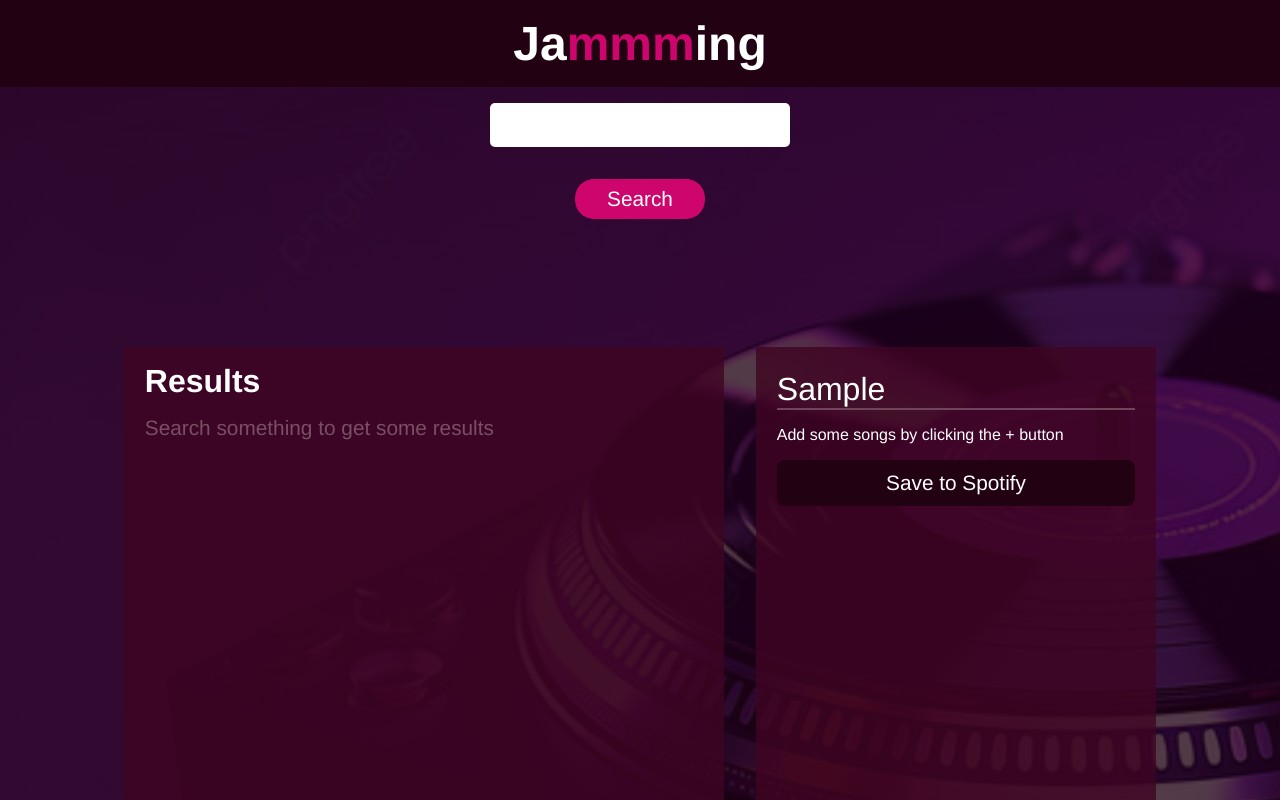
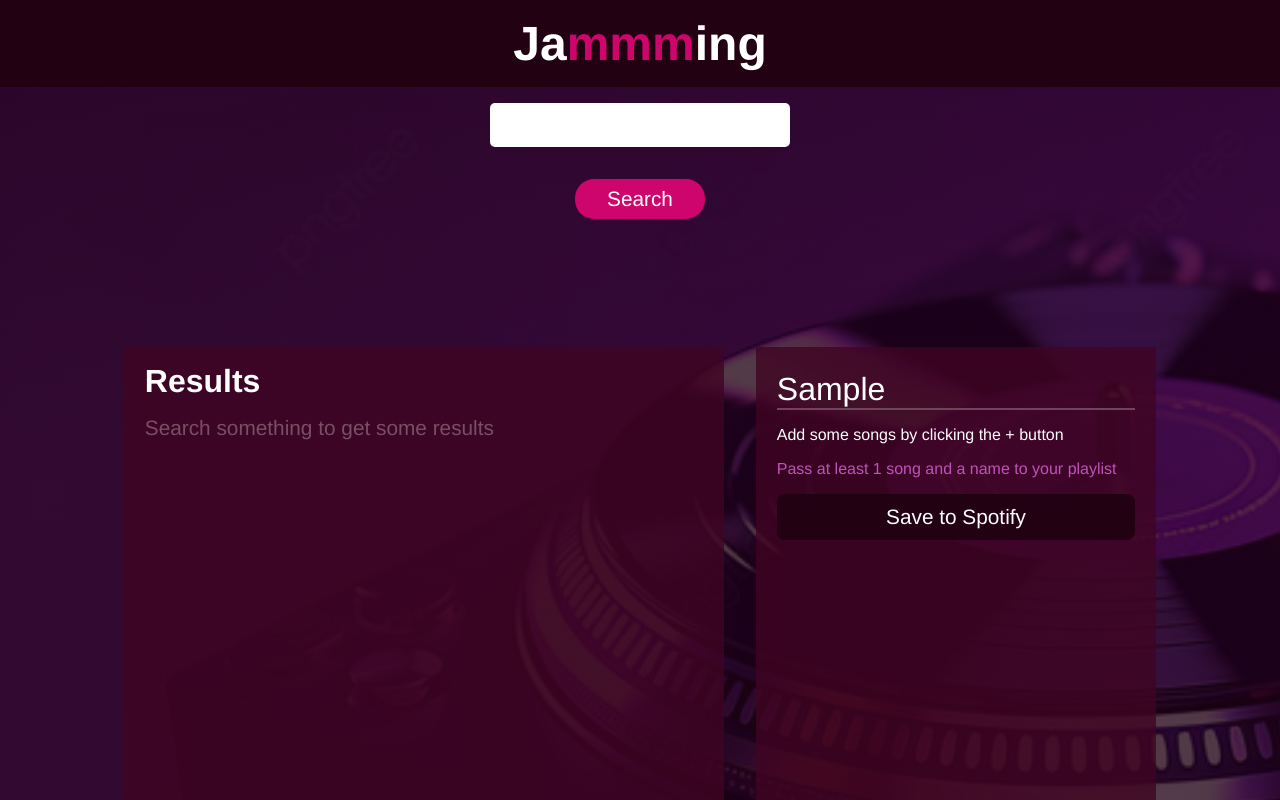
Before and after one commit to Tomas-Arrativel/Jamming-app, a React (Vite) app: page / in a window 1280 px wide. Both pictures are taken after typing "Sample" into the empty fields and a click on the button "Save to Spotify". Shown: the top 800 px of the page. Built offline with nearby package versions, Linux system fonts and the light colour scheme.

Commit message:
Using and creating the functions to create the playlist

```diff
--- a/src/components/Tracklist/Tracklist.jsx
+++ b/src/components/Tracklist/Tracklist.jsx
@@ -1,11 +1,37 @@
+import { useState } from 'react';
 import Track from '../Track/Track';
 import styles from './Tracklist.module.css';
 
-const Tracklist = ({ addedSongs, setAddedSongs }) => {
+const Tracklist = ({ addedSongs, setAddedSongs, setPlaylists }) => {
+  const [playlistName, setPlaylistName] = useState('');
+  const [error, setError] = useState(false);
+
+  const handleOnChange = (e) => {
+    setPlaylistName(e.target.value);
+  };
+
+  const handleCreatePlaylist = () => {
+    if (playlistName.trim() === '' || addedSongs.length < 1) {
+      setError(true);
+      return;
+    }
+
+    setPlaylists((prevPlaylists) => [
+      ...prevPlaylists,
+      { name: playlistName, songs: addedSongs },
+    ]);
+
+    setAddedSongs([]);
+    setPlaylistName('');
+    setError(false);
+  };
+
   return (
     <div className={styles['selected']}>
       <input
         type='text'
+        value={playlistName}
+        onChange={handleOnChange}
         placeholder='Playlist name'
         className={styles['playlist__name']}
       />
@@ -25,8 +51,17 @@ const Tracklist = ({ addedSongs, setAddedSongs }) => {
         ) : (
           <p>Add some songs by clicking the + button</p>
         )}
+        {error ? (
+          <p className={styles['error']}>
+            Pass at least 1 song and a name to your playlist
+          </p>
+        ) : (
+          ''
+        )}
       </div>
-      <button className={styles['saveto__btn']}>Save to Spotify</button>
+      <button className={styles['saveto__btn']} onClick={handleCreatePlaylist}>
+        Save to Spotify
+      </button>
     </div>
   );
 };
--- a/src/components/Tracklist/Tracklist.module.css
+++ b/src/components/Tracklist/Tracklist.module.css
@@ -39,3 +39,7 @@
 .saveto__btn:hover {
   background-color: rgb(206, 5, 109);
 }
+
+.error {
+  color: rgb(192, 82, 186);
+}
```
